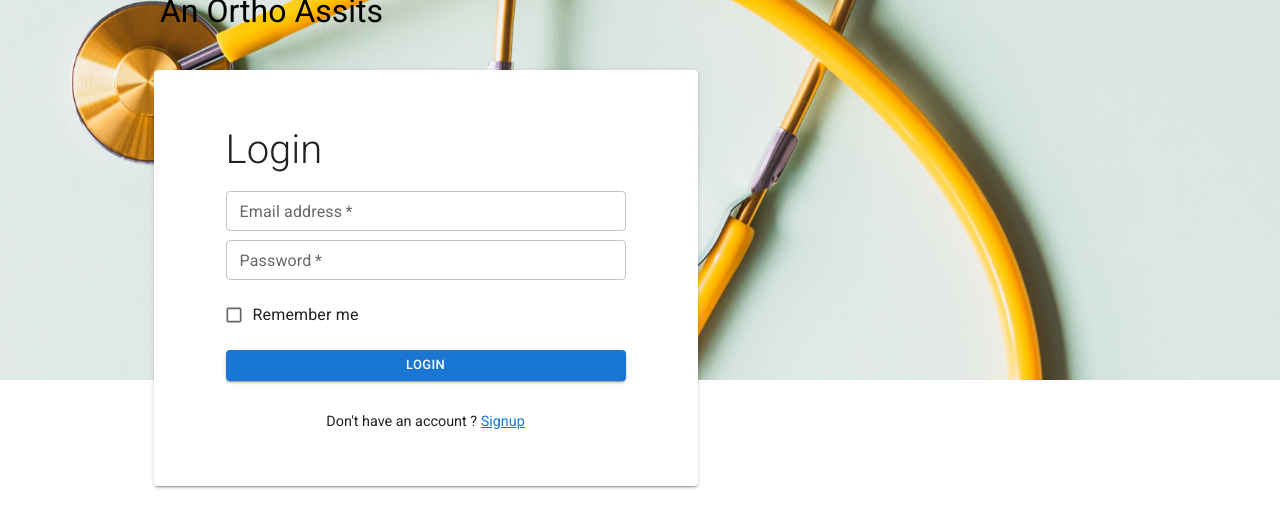
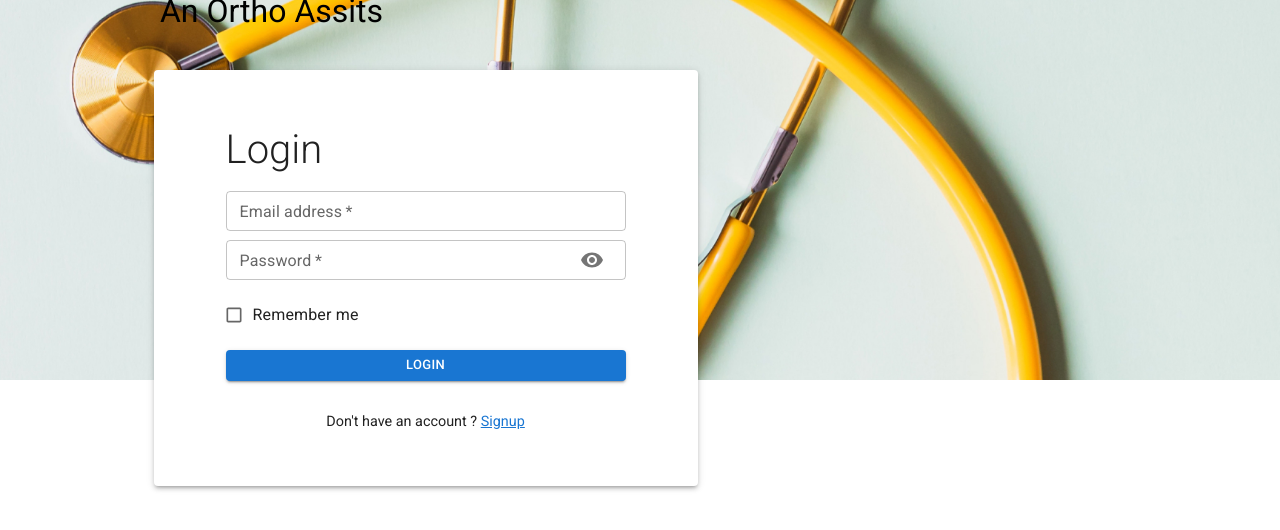
Before and after one commit to chaithumohan14/gaitscribe-frontend, a Next.js app: page /login in a window 1280 px wide. Shown: the part 220-750 px from the top of the page. Built offline with nearby package versions, Linux system fonts and the light colour scheme.

Commit message:
IATW login form onSubmit and refactorings

```diff
--- a/components/atoms/login.tsx
+++ b/components/atoms/login.tsx
@@ -1,5 +1,6 @@
 import styled from "@emotion/styled"
-import { Paper } from "@mui/material"
+import { Paper, Checkbox, TextField } from "@mui/material"
+import Link from 'next/link'
 
 
 export const LoginHeader = styled.h1`
@@ -21,3 +22,29 @@ export const LoginCard = styled(Paper)`
   margin-top: 2.5rem;
   padding: 3.5rem 4.5rem;
 `;
+
+export const FormHeader = styled.div`
+    margin: 0;
+    margin-bottom: .5rem;
+    font-weight: 300;
+    font-size: 2.5em;
+`
+
+export const StyledCheckbox = styled(Checkbox)`
+    margin: 1em 0;
+`
+
+export const StyledPrompt = styled.div`
+    text-align: center;
+    margin-top: 2rem;
+    font-size: .9rem;
+`
+
+export const StyledTextField = styled(TextField)`
+    margin-top: .6rem;
+    margin-bottom: .6rem;
+`
+
+export const StyledLink = styled(Link)`
+    color: #1976D2;
+`
--- /dev/null
+++ b/components/atoms/password.tsx
@@ -0,0 +1,31 @@
+import { useState } from 'react'
+import { TextField, InputAdornment, IconButton } from '@mui/material'
+import { Visibility, VisibilityOff } from '@mui/icons-material'
+
+const PasswordField = () => {
+    const [showPassword, setShowPassword] = useState(false);
+    const handleClickShowPassword = () => setShowPassword(!showPassword);
+    const handleMouseDownPassword = () => setShowPassword(!showPassword);
+
+    return (<>
+        <TextField
+        id='passwordInput' variant='outlined' label="Password" size='small' required
+        type={showPassword ? "text" : "password"} // <-- This is where the magic happens
+        InputProps={{ // <-- This is where the toggle button is added.
+            endAdornment: (
+            <InputAdornment position="end">
+                <IconButton
+                aria-label="toggle password visibility"
+                onClick={handleClickShowPassword}
+                onMouseDown={handleMouseDownPassword}
+                >
+                {showPassword ? <VisibilityOff /> : <Visibility />}
+                </IconButton>
+            </InputAdornment>
+            )
+        }}
+        />
+    </>)
+}
+
+export default PasswordField
--- a/components/molecules/loginform.tsx
+++ b/components/molecules/loginform.tsx
@@ -1,49 +1,51 @@
-import { TextField, FormControlLabel, Checkbox, Button } from '@mui/material'
+import { FormControlLabel, Button } from '@mui/material'
 import styled from "@emotion/styled"
-import Link from 'next/link'
+import PasswordField from '@components/atoms/password'
+import { FormHeader, StyledCheckbox, StyledLink, StyledPrompt, StyledTextField } from '@components/atoms/login'
+import Router from 'next/router'
 
-const VerticalAlign = styled.div`
+
+const LoginInputsSection = styled.form`
     display: flex;
     flex-direction: column;
     width: 400px;
     justify-content: space-between;
 `
+async function postToLogin(event: React.SyntheticEvent<HTMLFormElement>) {
+    event.preventDefault()
+    const form = event.currentTarget
+    const payload = {
+        email: form.emailInput.value,
+        password: form.passwordInput.value,
+        rememberMe: form.rememberMe.checked
+    }
+    const response = await fetch('/api/login', {
+        method: 'POST',
+        headers: {
+            'Content-Type': 'application/json'
+        },
+        body: JSON.stringify(payload)
+    })
 
-const FormHeader = styled.div`
-    margin: 0;
-    margin-bottom: .5rem;
-    font-weight: 300;
-    font-size: 2.5em;
-`
+    if (response.status == 200 || true) { // || true for demonstration purposes
+        Router.push('/dashboard')
+    }
 
-const StyledCheckbox = styled(Checkbox)`
-    margin: 1em 0;
-`
+    const errorMessage = (await response.json()).message
 
-const StyledPrompt = styled.div`
-    text-align: center;
-    margin-top: 2rem;
-    font-size: .9rem;
-`
-
-const StyledTextField = styled(TextField)`
-    margin-top: .6rem;
-`
-
-const StyledLink = styled(Link)`
-    color: #1976D2;
-`
+    console.log(payload, errorMessage);
+}
 
 const LoginForm = () => {
     return (<>
         <FormHeader>Login</FormHeader>
-        <VerticalAlign>
-            <StyledTextField variant='outlined' label="Email address" size='small' required/>
-            <StyledTextField variant='outlined' label="Password" size='small' required/>
-            <FormControlLabel control={<StyledCheckbox size='small'/>} label='Remember me'></FormControlLabel>
-            <Button variant="contained" size='small'>Login</Button>
+        <LoginInputsSection onSubmit={postToLogin}>
+            <StyledTextField type={'email'} id='emailInput' variant='outlined' label="Email address" size='small' required/>
+            <PasswordField />
+            <FormControlLabel control={<StyledCheckbox size='small'  id='rememberMe'/>} label='Remember me'></FormControlLabel>
+            <Button type='submit' variant="contained" size='small'>Login</Button>
             <StyledPrompt>Don't have an account ? <StyledLink href="/signup">Signup</StyledLink></StyledPrompt>
-        </VerticalAlign>
+        </LoginInputsSection>
     </>)
 }
 
--- a/pages/login/index.tsx
+++ b/pages/login/index.tsx
@@ -11,7 +11,7 @@ const Login = () => {
             <img src="login-bg-01.jpg" alt="" className="bg" />
             <LoginHeader>GAITSCRIBE</LoginHeader>
             <LoginSubtext>An Ortho Assits</LoginSubtext>
-            <LoginCard elevation={2}>
+            <LoginCard elevation={3}>
                 <LoginForm/>
             </LoginCard>
         </LeftAlignedDiv>
```
Also changed, not shown: pages/dashboard/index.tsx (added, +7 -0 lines), pages/signup/index.tsx (added, +7 -0 lines).
